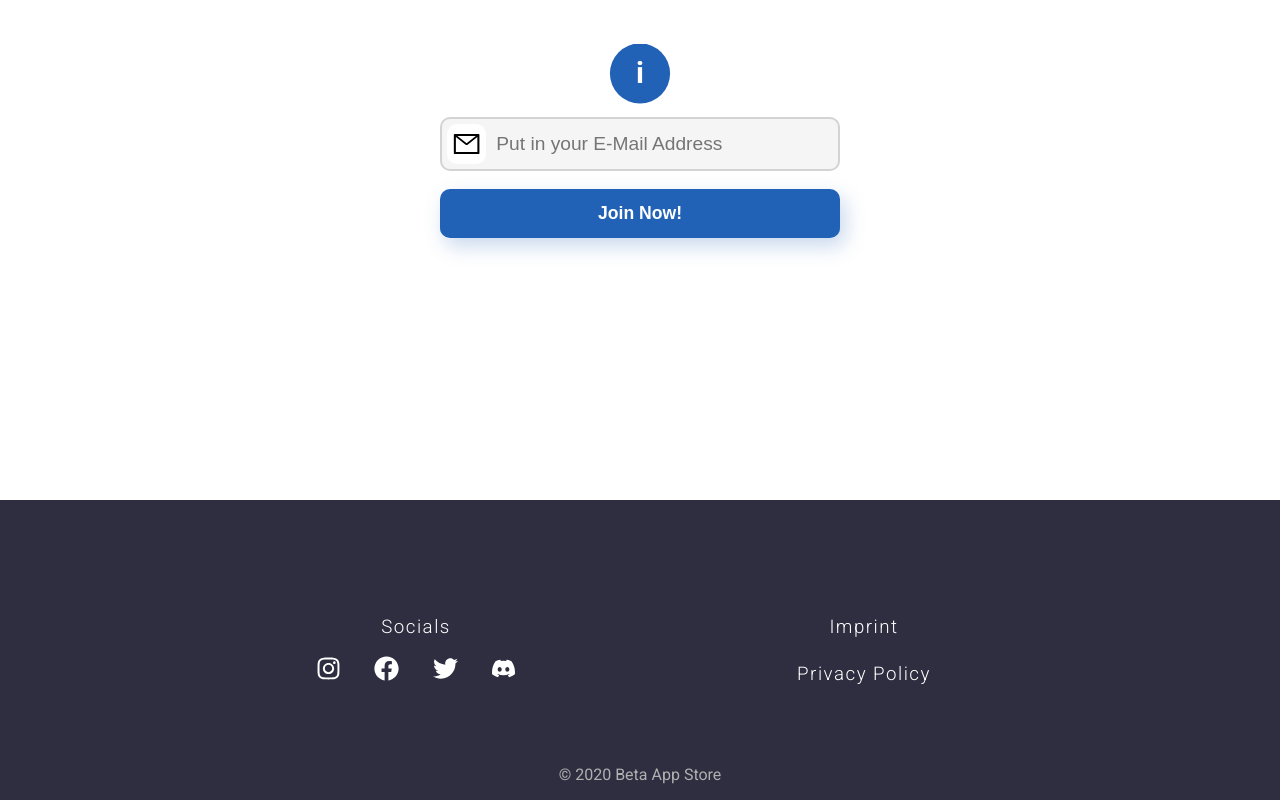
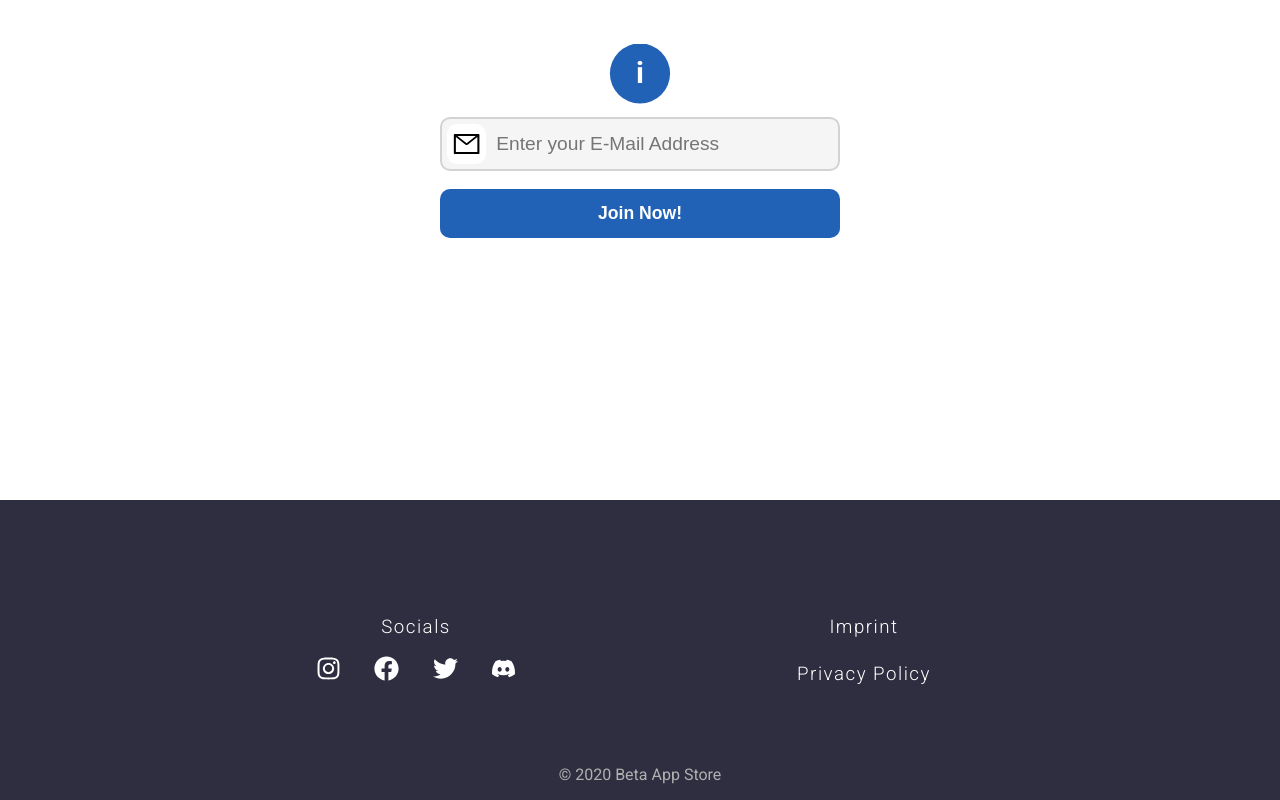
Before and after one commit to floriankulig/testiply, a Next.js app: page / in a window 1280 px wide. Shown: the part 2817-3617 px from the top of the page. Built offline with nearby package versions, Linux system fonts and the light colour scheme.

Commit message:
changed email placeholder

```diff
--- a/src/components/home/NewsLetter.tsx
+++ b/src/components/home/NewsLetter.tsx
@@ -100,7 +100,6 @@ const NewsletterSection = styled.div`
             @media (${({ theme }) => theme.bp.small}){
                 width: 400px;
             }
-            box-shadow:5px 8px 20px ${({ theme }) => rgba(theme.primary, .25)};
         }
     }
 `;
@@ -157,7 +156,7 @@ export const NewsLetter: React.FC = () => {
                         id="newsletterEmailInput"
                         onChange={(e) => handleChange(e)}
                         value={email} type="email"
-                        placeholder="Put in your E-Mail Address"
+                        placeholder="Enter your E-Mail Address"
                     />
                     <AiOutlineMail />
                     <div className="bg" />
```
